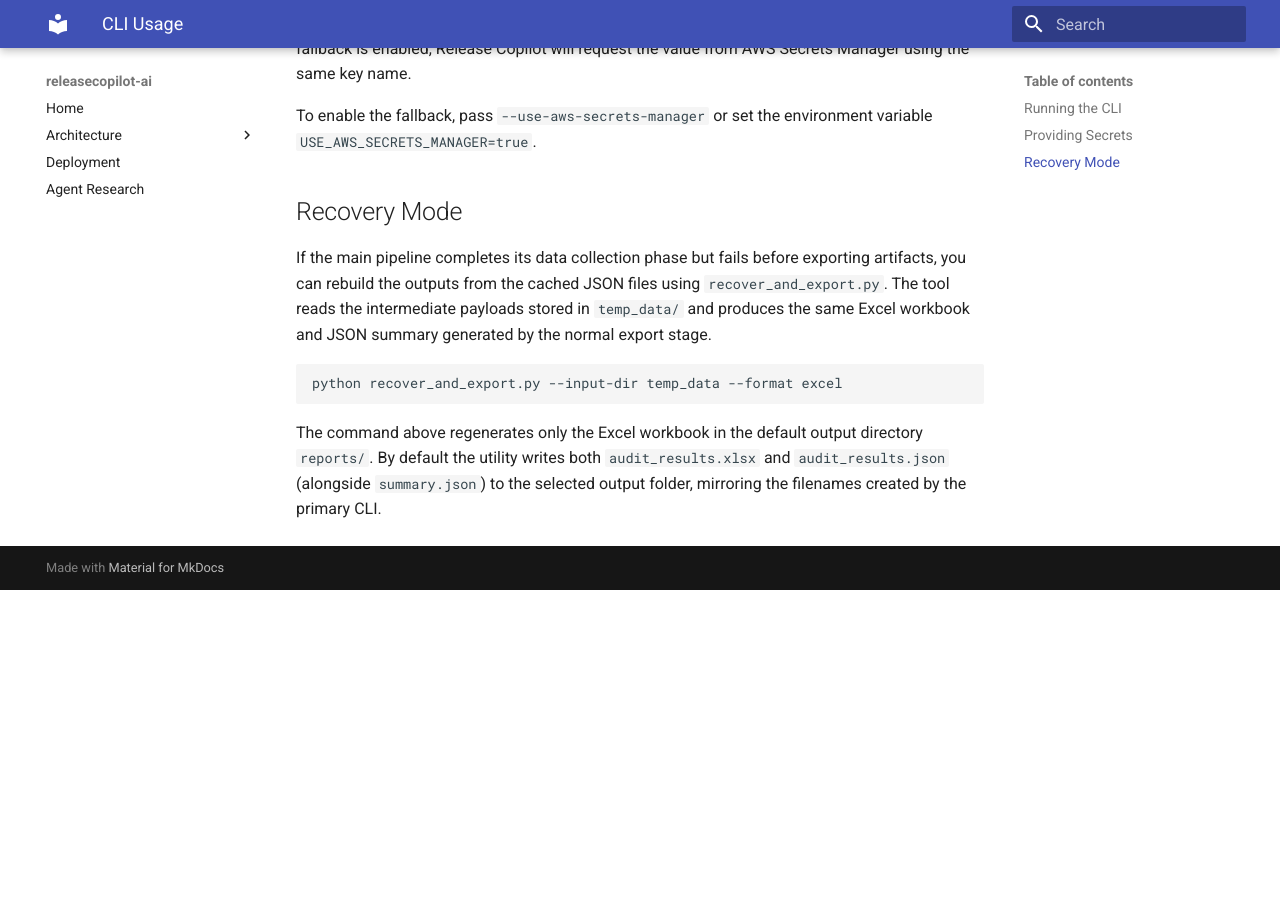
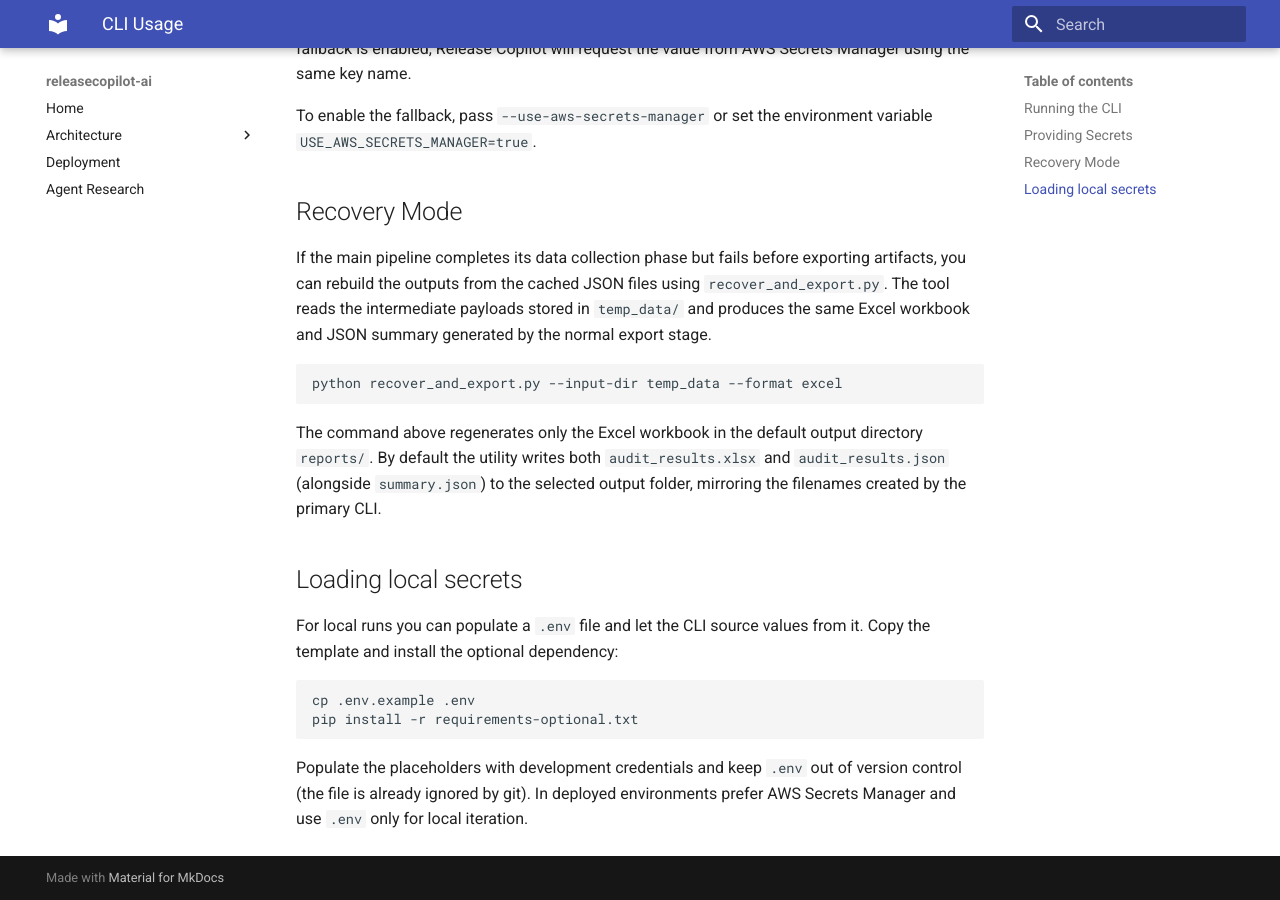
Before and after one commit to dutchsloot84/TeamOps-Insights, an MkDocs documentation site: the page built from docs/cli-usage.md, in a window 1280 px wide and 900 px high, scrolled down 737 px. Built offline with MkDocs 1.6.1 and Material for MkDocs 9.7.7, drawn with Linux system fonts in a browser that asks for light colours; before the commit the page ends 1327 px from its top, so only the background shows below that; some of the changed text lies outside the part shown.

Commit message:
Add optional dotenv loading and precedence test

````diff
--- a/docs/cli-usage.md
+++ b/docs/cli-usage.md
@@ -3,7 +3,7 @@
 The Release Copilot CLI accepts configuration from YAML files, environment variables, and direct flags. Configuration precedence is:
 
 1. Command line arguments (highest priority)
-2. Environment variables
+2. Environment variables (including values loaded from a local `.env` file)
 3. YAML defaults (`releasecopilot.yaml`)
 
 Secrets follow the same order, and when `--use-aws-secrets-manager` is provided the CLI falls back to AWS Secrets Manager for any missing values. Secrets retrieved from AWS are cached so that each key is only fetched once per run.
@@ -35,3 +35,13 @@
 The command above regenerates only the Excel workbook in the default output directory `reports/`. By default the utility writes
 both `audit_results.xlsx` and `audit_results.json` (alongside `summary.json`) to the selected output folder, mirroring the
 filenames created by the primary CLI.
+## Loading local secrets
+
+For local runs you can populate a `.env` file and let the CLI source values from it. Copy the template and install the optional dependency:
+
+```bash
+cp .env.example .env
+pip install -r requirements-optional.txt
+```
+
+Populate the placeholders with development credentials and keep `.env` out of version control (the file is already ignored by git). In deployed environments prefer AWS Secrets Manager and use `.env` only for local iteration.
--- /dev/null
+++ b/requirements-optional.txt
@@ -0,0 +1,2 @@
+# Optional dependencies for local tooling
+python-dotenv>=1.0.0
--- a/requirements.txt
+++ b/requirements.txt
@@ -1,5 +1,4 @@
 boto3>=1.34.0
-python-dotenv>=1.0.0
 requests>=2.31.0
 pandas>=2.1.0
 openpyxl>=3.1.0
````
Also changed, not shown: README.md (+21 -4 lines), main.py (+18 -3 lines), 5 other files.
